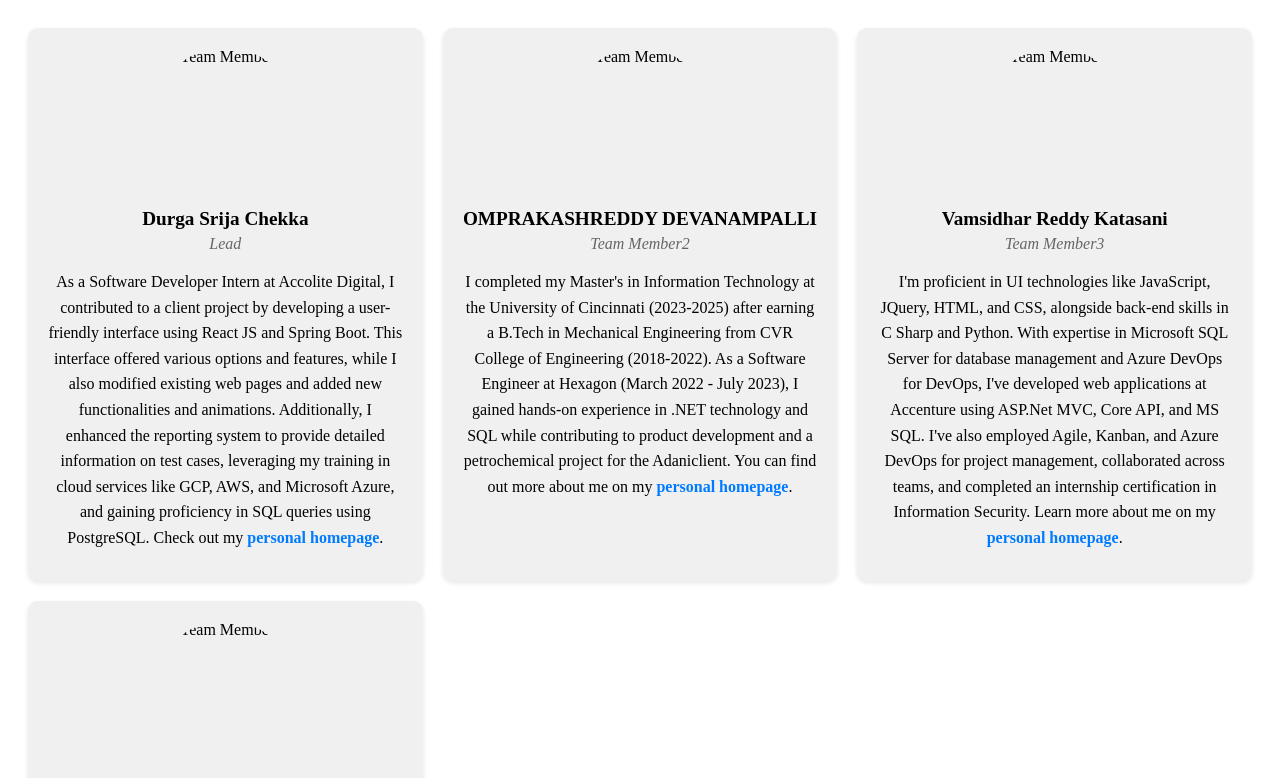
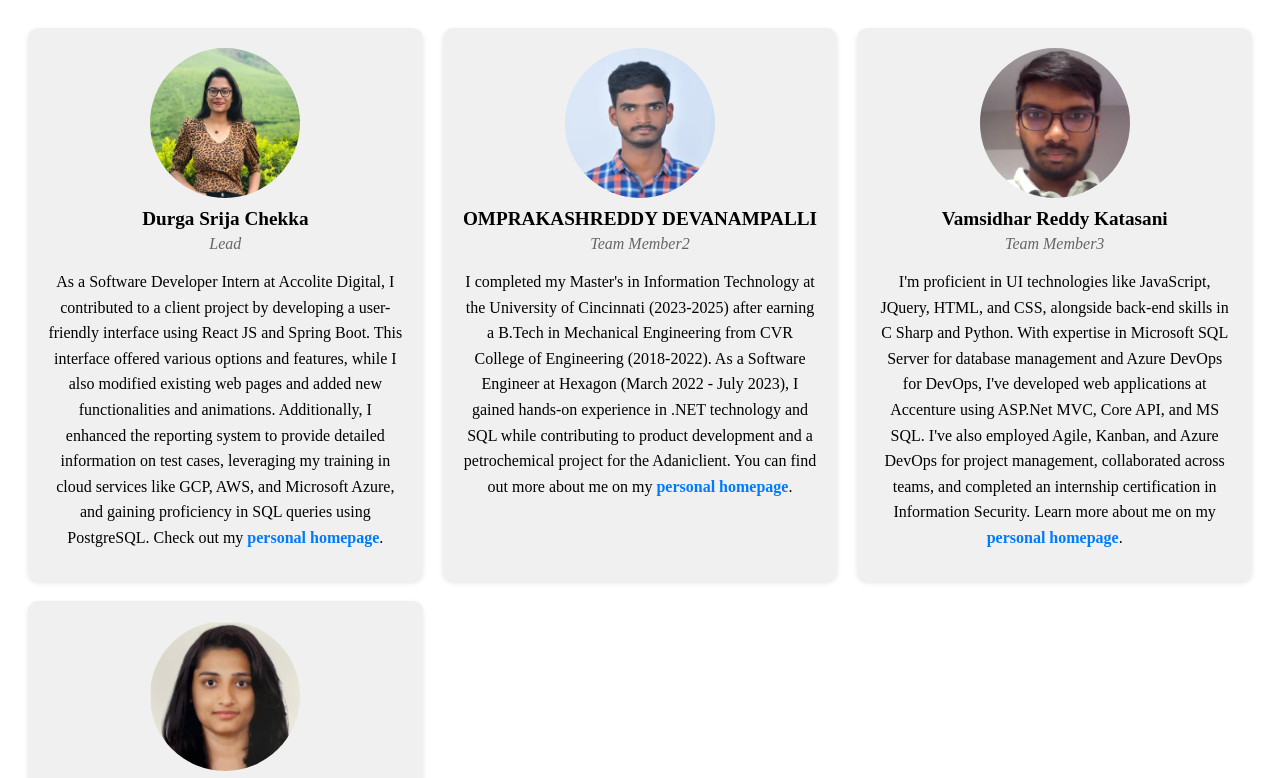
Before and after one commit to waph-team19/waph-team19.github.io, a plain HTML site: page index.html in a window 1280 px wide. Shown: the top 778 px of the page. Drawn offline with Linux system fonts and the light colour scheme.

Commit message:
Update index.html

```diff
--- a/index.html
+++ b/index.html
@@ -60,7 +60,7 @@
 <body>
     <div class="team-container">
         <div class="team-member">
-            <img src="images/tm1_headshot.jpg" alt="Team Member 1">
+            <img src="images/tm1-headshot.jpg" alt="Team Member 1">
             <div class="member-info">
                 <div class="member-name">Durga Srija Chekka</div>
                 <div class="member-role">Lead</div>
@@ -75,7 +75,7 @@
             </div>
         </div>
         <div class="team-member">
-            <img src="images/tm2_headshot.jpg" alt="Team Member 2">
+            <img src="images/tm2-headshot.jpg" alt="Team Member 2">
             <div class="member-info">
                 <div class="member-name">OMPRAKASHREDDY DEVANAMPALLI</div>
                 <div class="member-role">Team Member2</div>
@@ -89,7 +89,7 @@
             </div>
         </div>
         <div class="team-member">
-            <img src="images/tm3_headshot.jpg" alt="Team Member 3">
+            <img src="images/tm3-headshot.jpg" alt="Team Member 3">
             <div class="member-info">
                 <div class="member-name">Vamsidhar Reddy Katasani</div>
                 <div class="member-role">Team Member3</div>
@@ -103,7 +103,7 @@
             </div>
         </div>
         <div class="team-member">
-            <img src="images/tm4_headshot.jpg" alt="Team Member 4">
+            <img src="images/tm4-headshot.jpg" alt="Team Member 4">
             <div class="member-info">
                 <div class="member-name">Reshma Reddy Vallakonda</div>
                 <div class="member-role">Team Member4</div>
```
